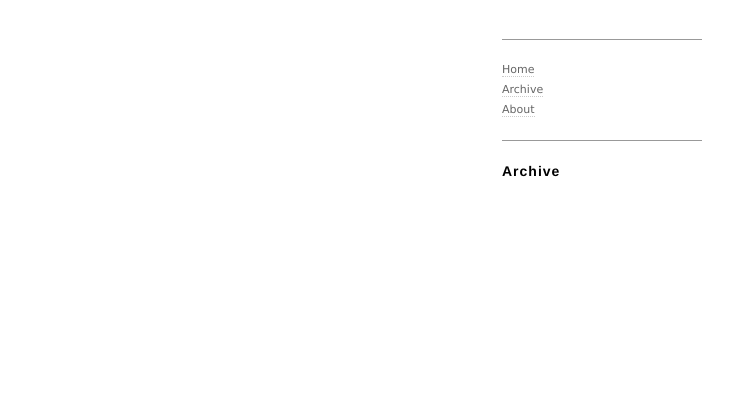
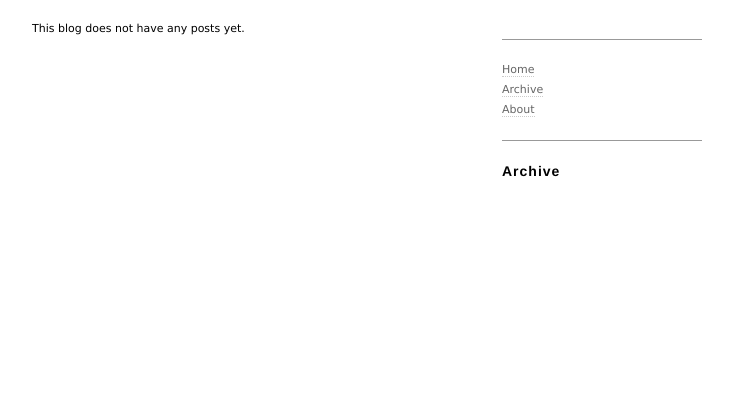
Before and after one commit to craftyoyo/mini-blog, a CodeIgniter app: page /mini-blog/index.php/b/home/1 in a window 1280 px wide. Shown: the part 203-623 px from the top of the page, without its empty margins (338-1071 px from the left). Run offline with CodeIgniter, Linux system fonts and the light colour scheme; data comes from the database, SQL or seed files in the repository; data that the repository does not hold is empty; some libraries are stand-ins or nearby versions.

Commit message:
Page headers

```diff
--- a/application/controllers/B.php
+++ b/application/controllers/B.php
@@ -13,12 +13,14 @@
         {
             $blog = $this->blogs_model->get_blog_by_username($username);
             $post = $this->posts_model->get_post($post_id);
+            set_title($post->getTitle());
             $this->load->view('blog/post', compact('blog', 'post'));
         }
 
         public function archive($username)
         {
             $blog = $this->blogs_model->get_blog_by_username($username);
+            set_title("Archive");
             $this->load->view('blog/archive', compact('blog'));
         }
 
@@ -38,6 +40,7 @@
         public function about($username)
         {
             $blog = $this->blogs_model->get_blog_by_username($username);
+            set_title("About");
             $this->load->view('blog/about', compact('blog'));
         }
     }
--- a/application/helpers/MY_html_helper.php
+++ b/application/helpers/MY_html_helper.php
@@ -11,3 +11,13 @@ function dd( $data ){
     var_dump($data);
     echo '</pre>';
 }
+
+function set_title($title) {
+    $ci =& get_instance();
+    $ci->title = $title;
+}
+
+function get_title() {
+    $ci =& get_instance();
+    return $ci->title ?? null;
+}
--- a/application/views/blog/archive.php
+++ b/application/views/blog/archive.php
@@ -2,7 +2,8 @@
 <article class="page">
     <h1>Archive</h1>
     <ul class="archive">
-        <?php foreach ($blog->getArchive() as $year => $months): ?>
+        <?php if ($archive = $blog->getArchive()): ?>
+            <?php foreach ($archive as $year => $months): ?>
                 <li><?php echo $year ?></li>
                 <ul>
                     <?php foreach ($months as $month => $posts): ?>
@@ -17,6 +18,9 @@
                     <?php endforeach ?>
                 </ul>
             <?php endforeach ?>
+        <?php else: ?>
+            This blog does not have any posts yet.
+        <?php endif ?>
     </ul>
 </article>
 <?php $this->load->view('blog/footer') ?>
--- a/application/views/blog/header.php
+++ b/application/views/blog/header.php
@@ -3,7 +3,7 @@
 <html xmlns="http://www.w3.org/1999/xhtml">
 <head>
     <meta http-equiv="Content-Type" content="text/html; charset=utf-8"/>
-    <title><?php echo $blog->getName() ?></title>
+    <title><?php echo get_title() ? get_title() . ' | ' : '' ?><?php echo $blog->getName() ?></title>
     <link href="<?php echo base_url() ?>css/blog-base.css" rel="stylesheet"/>
     <style>
         <?php echo $blog->getStyle() ?>
--- a/application/views/blog/home.php
+++ b/application/views/blog/home.php
@@ -1,5 +1,6 @@
 <?php $this->load->view('blog/header') ?>
-<?php foreach ($blog->getPosts() as $post): ?>
+<?php if ($posts = $blog->getPosts()): ?>
+    <?php foreach ($posts as $post): ?>
         <article>
             <span class="date"><?php echo date('M j, Y <\b\r> g:ma', strtotime($post->getCreated())) ?></span>
             <h1><a href="<?php echo blog_url($blog,"post/{$post->getPostId()}") ?>"><?php echo $post->getTitle() ?></a></h1>
@@ -9,6 +10,9 @@
             <?php endif ?>
         </article>
     <?php endforeach ?>
+<?php else: ?>
+    <article>This blog does not have any posts yet.</article>
+<?php endif ?>
 <article class="pagination">
     <?php if ($blog->hasPreviousPage()): ?>
         <a href="?page=<?php echo ($this->input->get('page') ?? 1) - 1 ?>" style="float: left">Previous</a>
```
Lines whose indentation alone changed are shown as unchanged.
